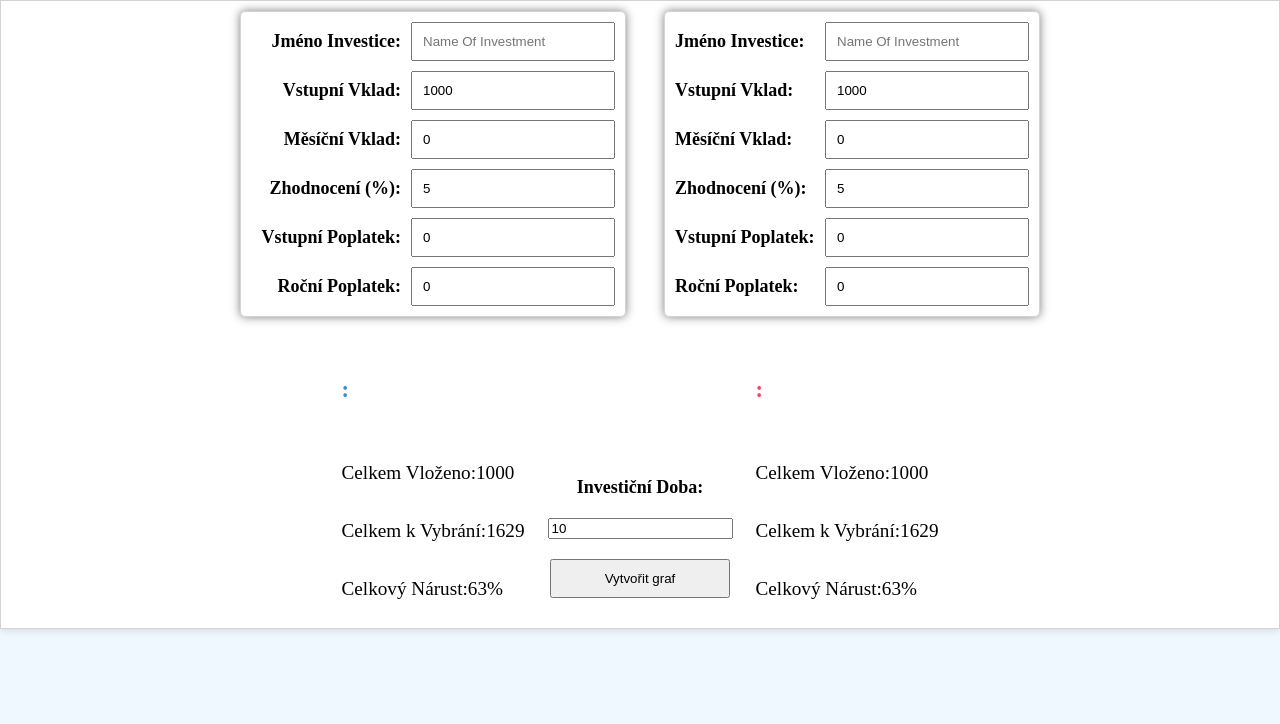
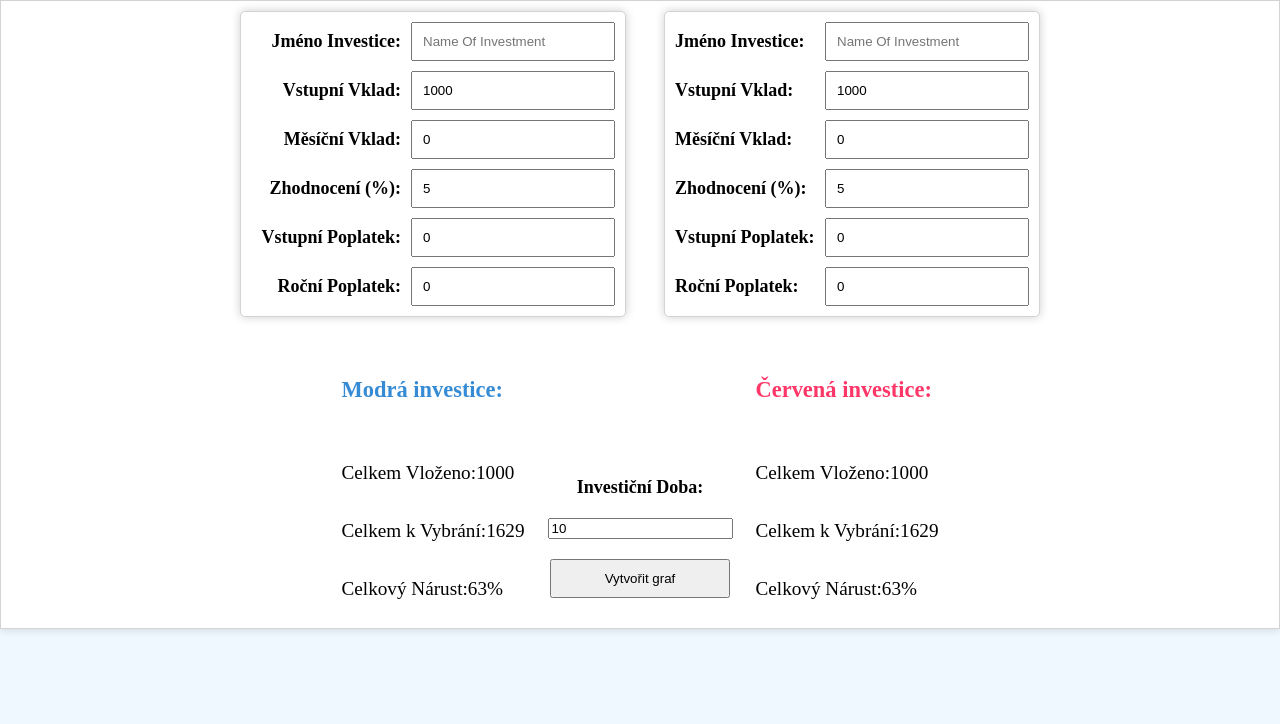
Before and after one commit to dcDavidCerny/InterestCalculator, a website built with Vite: page index.html in a window 1280 px wide. Both pictures are taken after a click on the input "Vytvořit graf". Shown: the top 724 px of the page. Built offline with nearby package versions, Linux system fonts and the light colour scheme.

Commit message:
that was ezy another commit

```diff
--- a/main.js
+++ b/main.js
@@ -41,6 +41,13 @@ document.getElementById("submitInput").addEventListener("click", function (event
   document.querySelector(".nameOfInvestmentH3A").innerHTML = document.getElementById("nameOfInvestment").value + ":";
   document.querySelector(".nameOfInvestmentH3B").innerHTML = document.getElementById("nameOfInvestment2").value + ":";
 
+  if (document.querySelector(".nameOfInvestmentH3A").innerHTML === ":") {
+    document.querySelector(".nameOfInvestmentH3A").innerHTML = "Modrá investice:";
+  }
+
+  if (document.querySelector(".nameOfInvestmentH3B").innerHTML === ":") {
+    document.querySelector(".nameOfInvestmentH3B").innerHTML = "Červená investice:";
+  }
 
   // Second investment inputs
   let firstDeposit2 = document.getElementById("firstDeposit2").value;
--- a/styles.css
+++ b/styles.css
@@ -26,7 +26,7 @@ body {
     border-radius: 5px;
     border: 1px solid lightgray;
     padding: 10px;
-    box-shadow: 0px 0px 10px rgba(0, 0, 0, 0.5);
+    box-shadow: 0px 0px 10px rgba(0, 0, 0, 0.2);
 }
 
 .inputsWidth {
```
